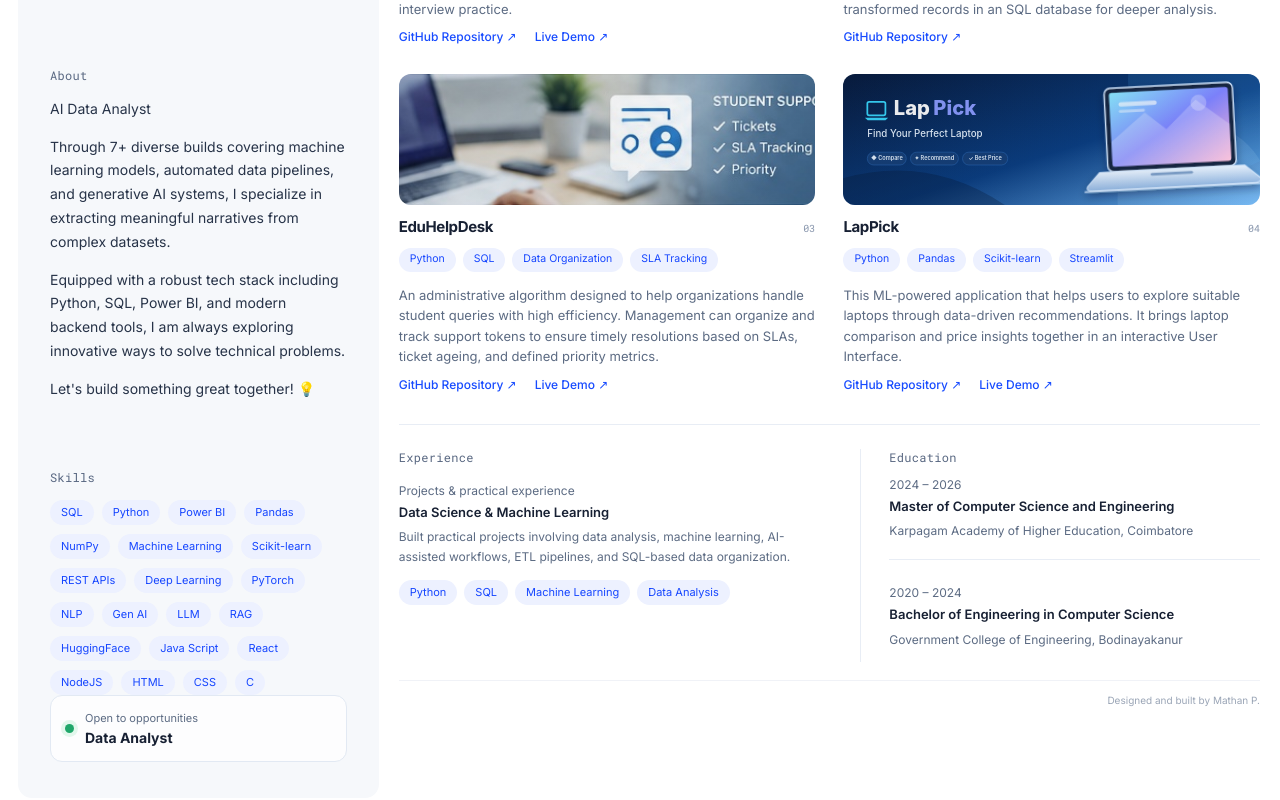
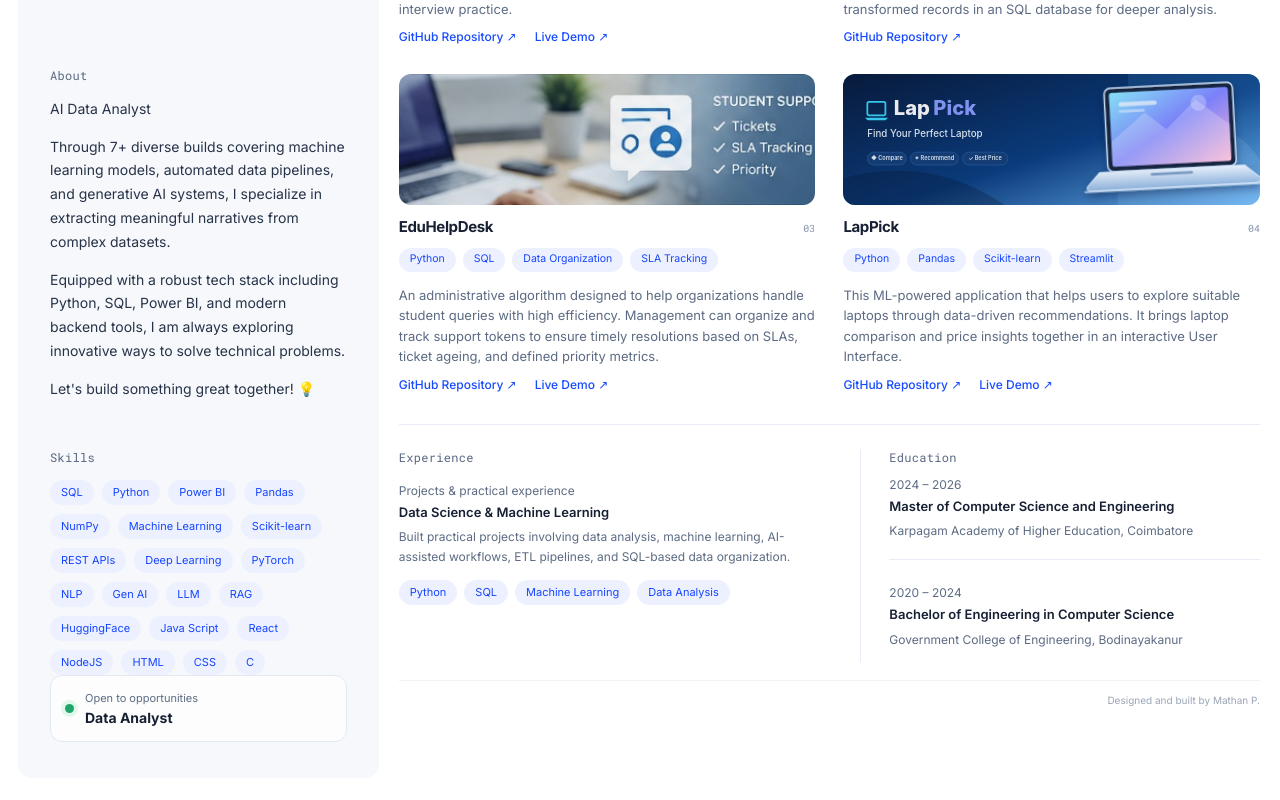
Before and after one commit to mathan-ponraj/mathan_portfolio, a React (Vite) app: page / in a window 1280 px wide. Shown: the part 338-1138 px from the top of the page. Built offline with nearby package versions, Linux system fonts and the light colour scheme.

Commit message:
Reduce margin-top of skills section from 54px to 34px

```diff
--- a/src/App.css
+++ b/src/App.css
@@ -49,7 +49,7 @@ a { color: inherit; }
 .sidebar-section { margin-top: 58px; }
 .section-kicker { margin: 0; color: #586781; font-family: 'Roboto Mono', monospace; font-size: 12px; letter-spacing: .025em; }
 .about-copy { max-width: 340px; margin: 13px 0 0; color: #273348; font-size: 14px; line-height: 1.7; }
-.skills-section { margin-top: 54px; }
+.skills-section { margin-top: 34px; }
 .availability-card { display: flex; align-items: center; gap: 11px; margin-top: auto; padding: 15px 14px; border: 1px solid #e2e9f3; border-radius: 12px; background: rgba(255, 255, 255, .78); }
 .availability-dot { flex: 0 0 auto; width: 9px; height: 9px; border-radius: 50%; background: #20a66a; box-shadow: 0 0 0 4px #e2f7ec; }
 .availability-label { margin: 0 0 4px; color: var(--muted); font-size: 11px; }
```
